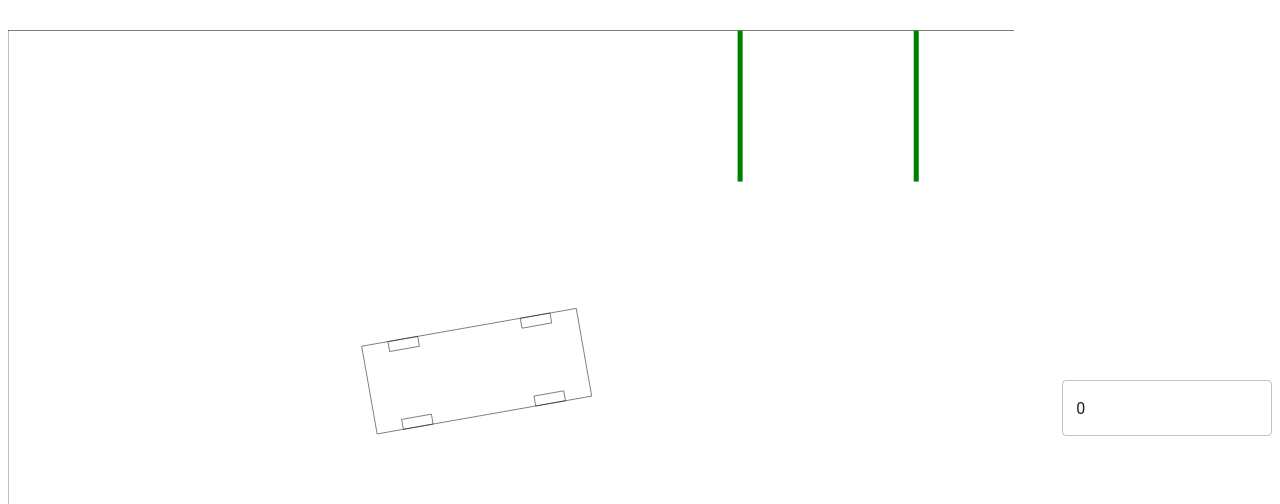
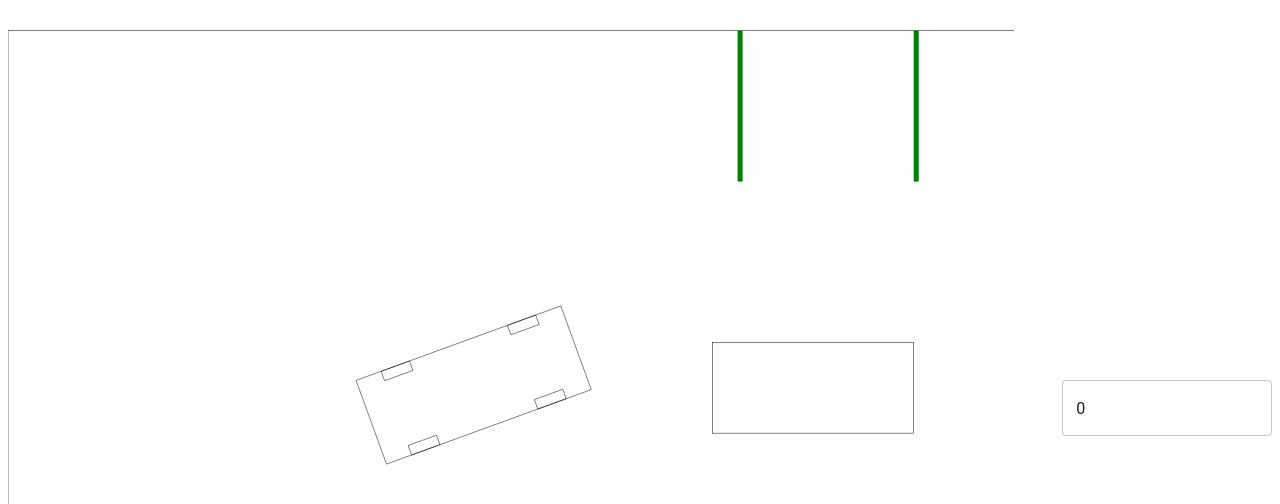
Before and after one commit to aDelort/carantec, a Next.js app: page / in a window 1280 px wide. Shown: the top 504 px of the page. Built offline with nearby package versions, Linux system fonts and the light colour scheme.

Commit message:
Add neighbor's car

```diff
--- a/pages/index.tsx
+++ b/pages/index.tsx
@@ -60,6 +60,9 @@ export default function Home() {
         viewBox="0 0 2000 1500"
         transform="scale(1, -1)"
       >
+        <Car OF={OF} OE={OE} thetaWheels={thetaWheels} theta={theta} />
+
+        {/* Border */}
         <rect
           x="0"
           y="0"
@@ -68,9 +71,20 @@ export default function Home() {
           stroke="black"
           fillOpacity="0"
         />
+
+        {/* Portal */}
         <rect x="1800" y="1200" width="10" height="300" fill="green" />
         <rect x="1450" y="1200" width="10" height="300" fill="green" />
-        <Car OF={OF} OE={OE} thetaWheels={thetaWheels} theta={theta} />
+
+        {/* Neighbor's car */}
+        <rect
+          x="1400"
+          y="700"
+          width="400"
+          height="180"
+          fillOpacity="0"
+          stroke="black"
+        />
       </svg>
 
       <Box width="250px">
--- a/utils/parameters.ts
+++ b/utils/parameters.ts
@@ -14,5 +14,5 @@ export const DELTA_L = 0.1;
 export const DELTA_THETA = 1;
 
 // Initial position
-export const OF_init = new Vector(800, 800);
-export const THETA_INIT = 10;
+export const OF_init = new Vector(800, 750);
+export const THETA_INIT = 20;
```
